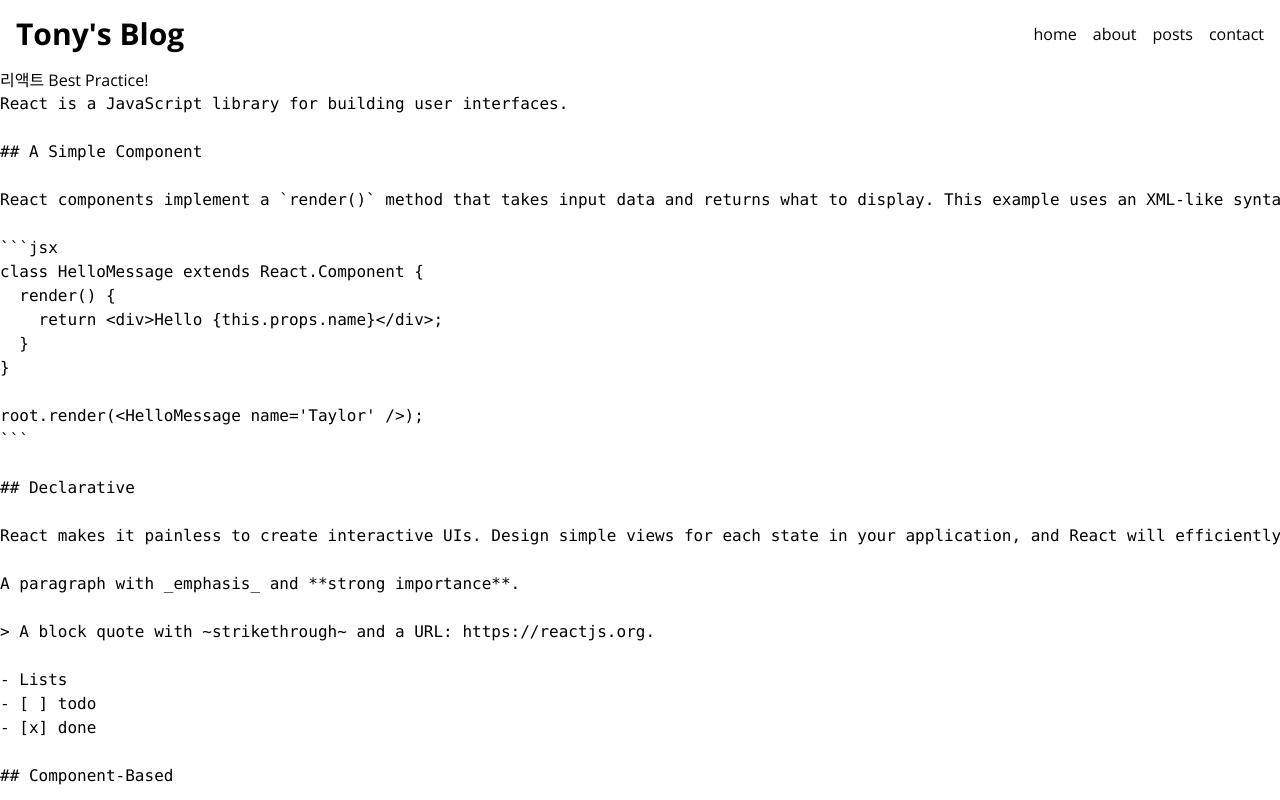
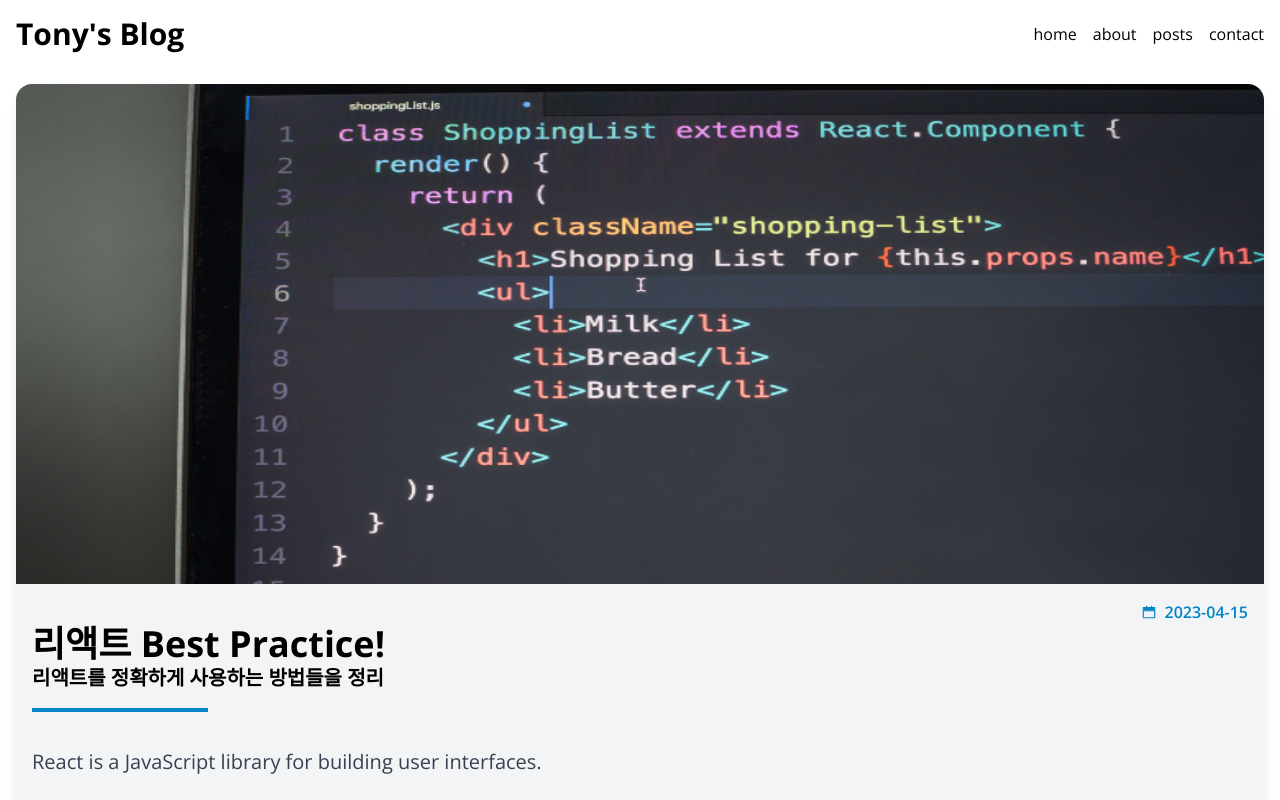
Before and after one commit to TaehwanGo/dream-nextjs, a Next.js app in the folder blog/: page /posts/best-react-practices in a window 1280 px wide. Built offline with nearby package versions, Linux system fonts and the light colour scheme.

Commit message:
10.1 ~ 10.4 마크다운 뷰어

```diff
--- a/blog/next.config.js
+++ b/blog/next.config.js
@@ -1,4 +1,15 @@
 /** @type {import('next').NextConfig} */
-const nextConfig = {}
+const nextConfig = {
+  images: {
+    remotePatterns: [
+      {
+        protocol: "https",
+        hostname: "images.unsplash.com",
+        port: "",
+        pathname: "/**",
+      },
+    ],
+  },
+};
 
-module.exports = nextConfig
+module.exports = nextConfig;
--- a/blog/src/app/layout.tsx
+++ b/blog/src/app/layout.tsx
@@ -2,11 +2,15 @@
 import "./globals.css";
 import { Open_Sans } from "next/font/google";
 import Footer from "@/components/Footer";
+import { Metadata } from "next";
 
 const sans = Open_Sans({ subsets: ["latin"] });
 
-export const metadata = {
-  title: "Create Next App",
+export const metadata: Metadata = {
+  title: {
+    template: "%s | TBlog",
+    default: "Tony's Blog",
+  },
   description: "Generated by create next app",
 };
 
--- a/blog/src/app/posts/[slug]/page.tsx
+++ b/blog/src/app/posts/[slug]/page.tsx
@@ -1,4 +1,7 @@
+import MarkdownViewer from "@/components/MarkdownViewer";
 import { getPostData } from "@/service/posts";
+import Image from "next/image";
+import { AiTwotoneCalendar } from "react-icons/ai";
 
 interface PostPageProps {
   params: {
@@ -6,13 +9,26 @@
   };
 }
 export default async function PostPage({ params: { slug } }: PostPageProps) {
-  // 1. 전달된 slug에 해당하는 포스트 데이터를 읽어와서
-  // 2. 데이터를 마크다운 뷰어에 표기
-  const post = await getPostData(slug);
+  const { title, description, date, path, content } = await getPostData(slug);
   return (
-    <>
-      <h1>{post.title}</h1>
-      <pre>{post.content}</pre>
-    </>
+    <article className="m-4 overflow-hidden bg-gray-100 shadow-lg rounded-2xl">
+      <Image
+        className="w-full h-1/5 max-h-[500px]"
+        src={`/images/posts/${path}.png`}
+        alt={title}
+        width={760}
+        height={420}
+      />
+      <section className="flex flex-col p-4">
+        <div className="flex items-center self-end text-sky-600">
+          <AiTwotoneCalendar />
+          <p className="ml-2 font-semibold">{date.toString()}</p>
+        </div>
+        <h1 className="text-4xl font-bold">{title}</h1>
+        <p className="text-xl font-bold">{description}</p>
+        <div className="mt-4 mb-8 border-2 w-44 border-sky-600" />
+        <MarkdownViewer content={content} />
+      </section>
+    </article>
   );
 }
--- /dev/null
+++ b/blog/src/components/MarkdownViewer.tsx
@@ -0,0 +1,46 @@
+"use client";
+
+import ReactMarkdown from "react-markdown";
+import remarkGfm from "remark-gfm";
+import { Prism as SyntaxHighlighter } from "react-syntax-highlighter";
+import { materialDark } from "react-syntax-highlighter/dist/esm/styles/prism";
+import Image from "next/image";
+
+export default function MarkdownViewer({ content }: { content: string }) {
+  return (
+    <ReactMarkdown
+      className="prose lg:prose-xl max-w-none"
+      remarkPlugins={[remarkGfm]}
+      components={{
+        code({ node, inline, className, children, ...props }) {
+          const match = /language-(\w+)/.exec(className || "");
+          return !inline && match ? (
+            <SyntaxHighlighter
+              {...props}
+              style={materialDark}
+              language={match[1]}
+              PreTag="div"
+            >
+              {String(children).replace(/\n$/, "")}
+            </SyntaxHighlighter>
+          ) : (
+            <code {...props} className={className}>
+              {children}
+            </code>
+          );
+        },
+        img: (image) => (
+          <Image
+            className="object-cover w-full max-h-60"
+            src={image.src || ""}
+            alt={image.alt || ""}
+            width={500}
+            height={350}
+          />
+        ),
+      }}
+    >
+      {content}
+    </ReactMarkdown>
+  );
+}
--- a/blog/tailwind.config.js
+++ b/blog/tailwind.config.js
@@ -1,18 +1,18 @@
 /** @type {import('tailwindcss').Config} */
 module.exports = {
   content: [
-    './src/pages/**/*.{js,ts,jsx,tsx,mdx}',
-    './src/components/**/*.{js,ts,jsx,tsx,mdx}',
-    './src/app/**/*.{js,ts,jsx,tsx,mdx}',
+    "./src/pages/**/*.{js,ts,jsx,tsx,mdx}",
+    "./src/components/**/*.{js,ts,jsx,tsx,mdx}",
+    "./src/app/**/*.{js,ts,jsx,tsx,mdx}",
   ],
   theme: {
     extend: {
       backgroundImage: {
-        'gradient-radial': 'radial-gradient(var(--tw-gradient-stops))',
-        'gradient-conic':
-          'conic-gradient(from 180deg at 50% 50%, var(--tw-gradient-stops))',
+        "gradient-radial": "radial-gradient(var(--tw-gradient-stops))",
+        "gradient-conic":
+          "conic-gradient(from 180deg at 50% 50%, var(--tw-gradient-stops))",
       },
     },
   },
-  plugins: [],
-}
+  plugins: [require("@tailwindcss/typography")],
+};
```
Also changed, not shown: blog/package.json (+8 -0 lines), 2 other files (tests, documents, lock files or other folders).
